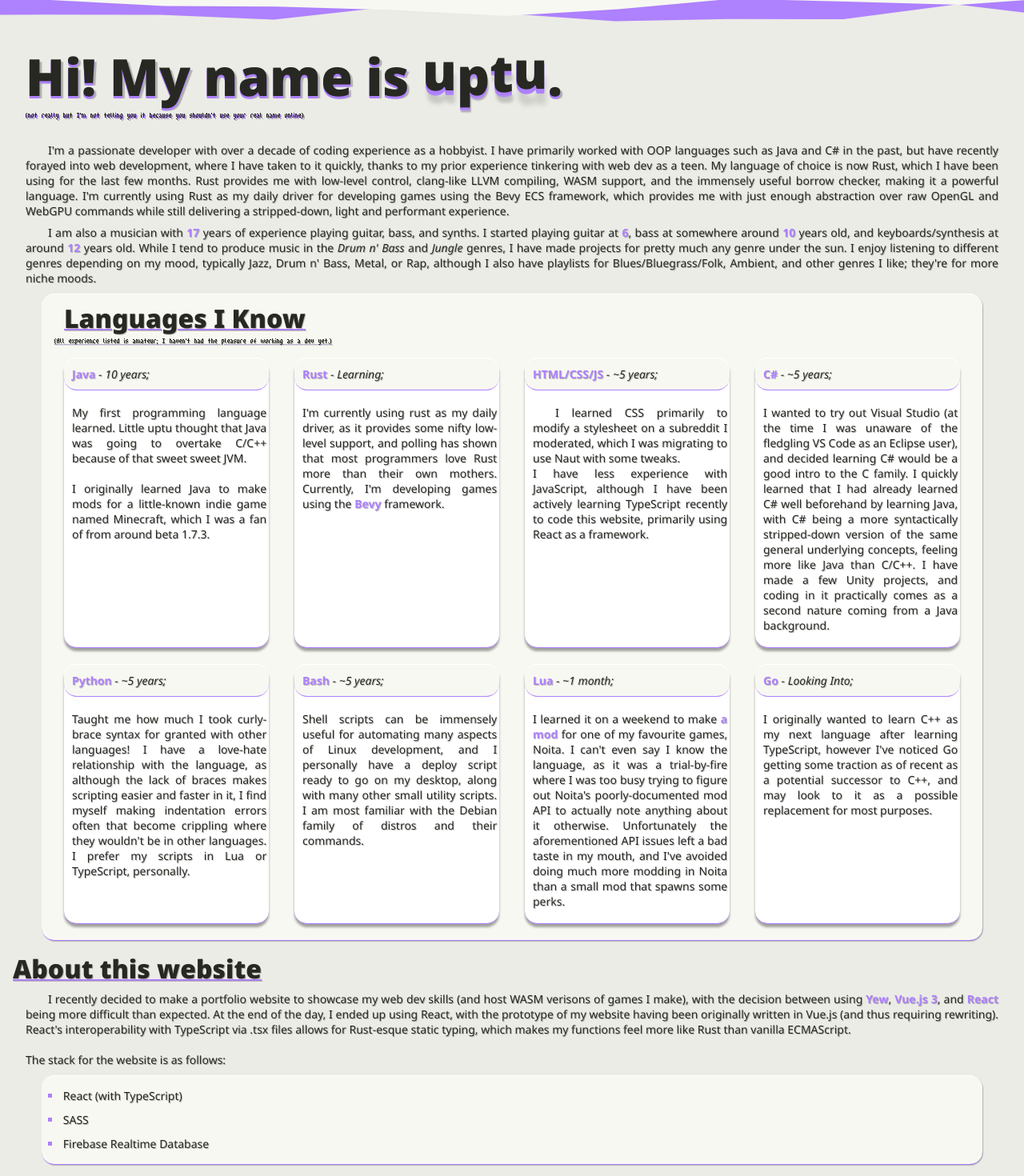
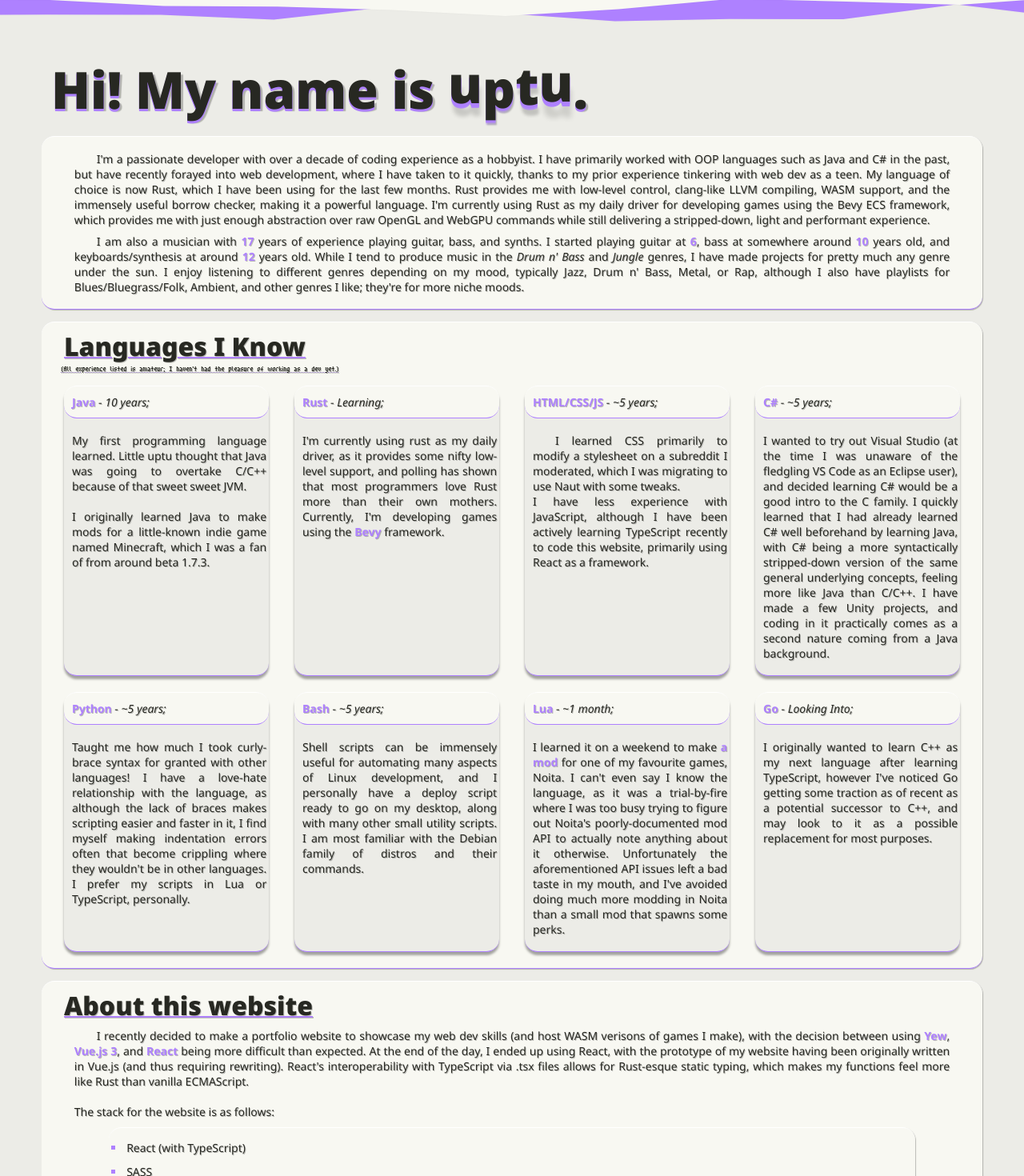
Before and after one commit to uptudev/uptu.dev, a React (Create React App) app: page / in a window 1280 px wide. Shown: the part 390-1860 px from the top of the page at 80% size. Built offline with nearby package versions, Linux system fonts and the light colour scheme.

Commit message:
Final adjustments to new redesign

```diff
--- a/src/pages/Home.tsx
+++ b/src/pages/Home.tsx
@@ -9,9 +9,8 @@ const Home = () => {
                 <span className="about-span">t</span>
                 <span className="about-span">u</span>
                 .</h2>
-            <p className="smaller title-break">(not really but I'm not telling you it because you shouldn't use your real name
-                online)</p>
             <div>
+                <div className="box">
                     <p>
                         I'm a passionate developer with over a decade of coding experience as a hobbyist. I have primarily worked with OOP languages such as Java and C# in the past, but have recently forayed into web development, where I have taken to it quickly, thanks to my prior experience tinkering with web dev as a teen.
 
@@ -22,13 +21,13 @@ My language of choice is now Rust, which I have been using for the last few mont
                         I started playing guitar at <strong className="strong-accent">6</strong>, bass at somewhere around <strong className="strong-accent">10</strong> years old, and keyboards/synthesis at around <strong className="strong-accent">12</strong> years old.
                         While I tend to produce music in the <em>Drum n' Bass</em> and <em>Jungle</em> genres, I have made projects for pretty much any genre under the sun. I enjoy listening to different genres depending on my mood, typically Jazz, Drum n' Bass, Metal, or Rap, although I also have playlists for Blues/Bluegrass/Folk, Ambient, and other genres I like; they're for more niche moods.
                     </p>
-
+                </div>
                 <div className="box">
                     <h3>Languages I Know</h3>
                     <p className="smaller sideline">(All experience listed is amateur; I haven't had the pleasure of
                         working as a dev yet.)</p>
                     <ul className="p language-grid">
-                        <li className="biglist">
+                        <li className="biglist lang-list">
                             <div>
                                 <p className="single_line lang_header"><strong>Java</strong> - <em>10 years;</em></p>
 
@@ -42,7 +41,7 @@ My language of choice is now Rust, which I have been using for the last few mont
                             </div>
                         </li>
                         <br/>
-                        <li className="biglist">
+                        <li className="biglist lang-list">
                             <div>
                                 <p className="single_line lang_header"><strong>Rust</strong> - <em>Learning;</em></p>
 
@@ -56,7 +55,7 @@ My language of choice is now Rust, which I have been using for the last few mont
                             </div>
                         </li>
                         <br/>
-                        <li className="biglist">
+                        <li className="biglist lang-list">
                             <div>
                                 <p className="single_line lang_header"><strong>HTML/CSS/JS</strong> - <em>~5 years;</em></p>
 
@@ -70,7 +69,7 @@ My language of choice is now Rust, which I have been using for the last few mont
                             </div>
                         </li>
                         <br/>
-                        <li className="biglist">
+                        <li className="biglist lang-list">
                             <div>
                                 <p className="single_line lang_header"><strong>C#</strong> - <em>~5 years;</em></p>
 
@@ -86,7 +85,7 @@ My language of choice is now Rust, which I have been using for the last few mont
                             </div>
                         </li>
                         <br/>
-                        <li className="biglist">
+                        <li className="biglist lang-list">
                             <div>
                                 <p className="single_line lang_header"><strong>Python</strong> - <em>~5 years;</em></p>
 
@@ -100,7 +99,7 @@ My language of choice is now Rust, which I have been using for the last few mont
                             </div>
                         </li>
                         <br/>
-                        <li className="biglist">
+                        <li className="biglist lang-list">
                             <div>
                                 <p className="single_line lang_header"><strong>Bash</strong> - <em>~5 years;</em></p>
 
@@ -114,7 +113,7 @@ My language of choice is now Rust, which I have been using for the last few mont
                             </div>
                         </li>
                         <br/>
-                        <li className="biglist">
+                        <li className="biglist lang-list">
                             <div>
                                 <p className="single_line lang_header"><strong>Lua</strong> - <em>~1 month;</em></p>
 
@@ -131,7 +130,7 @@ My language of choice is now Rust, which I have been using for the last few mont
                             </div>
                         </li>
                         <br/>
-                        <li className="biglist">
+                        <li className="biglist lang-list">
                             <div>
                                 <p className="single_line lang_header"><strong>Go</strong> - <em>Looking Into;</em></p>
 
@@ -146,6 +145,7 @@ My language of choice is now Rust, which I have been using for the last few mont
                         </li>
                     </ul>
                 </div>
+                <div className="box">
                     <h3>About this website</h3>
                     <p>
                         I recently decided to make a portfolio website to showcase my web dev skills (and host WASM
@@ -163,7 +163,7 @@ My language of choice is now Rust, which I have been using for the last few mont
                         <br />
                         <br />
                         The stack for the website is as follows:
-                        <div className="box">
+                        <div className="box techstack-box">
                             <ul>
                                 <li className="techstack">React (with TypeScript)</li>
                                 <li className="techstack">SASS</li>
@@ -172,6 +172,8 @@ My language of choice is now Rust, which I have been using for the last few mont
                         </div>
                     </p>
                 </div>
+                </div>
+                <div className="box">
                     <h3>Contact Me</h3>
                     <p id="email" className="single_line contact">
                         <strong>
@@ -189,6 +191,7 @@ My language of choice is now Rust, which I have been using for the last few mont
                         uptudev
                     </a>
                     </p>
+                </div>
         </>
     );
 };
--- a/src/stylesheets/base/header.scss
+++ b/src/stylesheets/base/header.scss
@@ -100,7 +100,7 @@ path {
   .head-span {
     animation: head-bounce 0.25s ease-out infinite alternate;
     -webkit-animation: head-bounce 0.25s ease-out infinite alternate;
-    font-size: 64px !important;
+    font-size: 36px !important;
   }
 }
 
--- a/src/stylesheets/base/text.scss
+++ b/src/stylesheets/base/text.scss
@@ -12,7 +12,7 @@ $title-font: 900 48px'Noto Sans', sans-serif;
 
 // Creates a bordered box around a div or p element.
 .box {
-  width: 90vw;
+  width: 90%;
   background-color: var(--background-color);
   border-top: 1px solid var(--background-color-accent);
   border-bottom: 1px solid var(--primary-accent);
--- a/src/stylesheets/pages/about.scss
+++ b/src/stylesheets/pages/about.scss
@@ -4,6 +4,11 @@ $body-font: 400 12pt 'DinaRemasterII', monospace;
 $button-font: 400 24pt 'm3x6', monospace;
 $code-font: 400 12pt 'DinaRemasterII', monospace;
 $title-font: 500 48pt 'm5x7', monospace;
+
+.techstack-box {
+    background-color: var(--background-color-muted);
+    padding: 12px 24px;
+}
 
 .techstack {
     display: list-item !important;
@@ -30,10 +35,9 @@ $title-font: 500 48pt 'm5x7', monospace;
 }
 
 .biglist {
-  width: clamp(240px, 20vw, 720px) !important;
   margin: 10px auto;
   padding: 0 !important;
-  background-color: var(--background-color-accent) !important;
+  background-color: var(--background-color-muted) !important;
   border-bottom: 1px solid var(--primary-accent);
   border-radius: 16px;
   box-shadow: 0 4px 3px rgba(0, 0, 0, 0.35) !important;
@@ -44,6 +48,10 @@ $title-font: 500 48pt 'm5x7', monospace;
   flex-wrap: wrap !important;
   flex-direction: row !important;
   justify-content: center;
+}
+
+.lang-list {
+  width: clamp(240px, 20vw, 720px) !important;
 }
 
 .lang_header {
@@ -78,7 +86,7 @@ $title-font: 500 48pt 'm5x7', monospace;
 }
 
 .sideline {
-  margin: 0 20px 5px !important;
+  margin: 0 auto 5px !important;
   text-align: justify !important;
   text-indent: -1em !important;
   text-decoration: 1px underline dotted var(--primary-accent-muted);
@@ -88,10 +96,10 @@ $title-font: 500 48pt 'm5x7', monospace;
 .title {
   text-decoration: none !important;
   font-size: 64px;
-  line-height: 1;
+  line-height: 1.5;
   padding: 10px 0 0 !important;
   text-indent: 0;
-  width: 95%;
+  width: 90%;
   margin: 0 auto;
   text-align: left;
   text-shadow:
@@ -105,6 +113,7 @@ $title-font: 500 48pt 'm5x7', monospace;
   .title {
     font-size: 48px !important;
     padding: 0 !important;
+    width: 95%;
   }
 
   span {
--- a/src/stylesheets/pages/games.scss
+++ b/src/stylesheets/pages/games.scss
@@ -38,3 +38,9 @@
   text-align: center;
   font-size: 36px !important;
 }
+
+@media (max-width: 1024px) {
+    .title-text {
+      font-size: 24px !important;
+    }
+}
```
